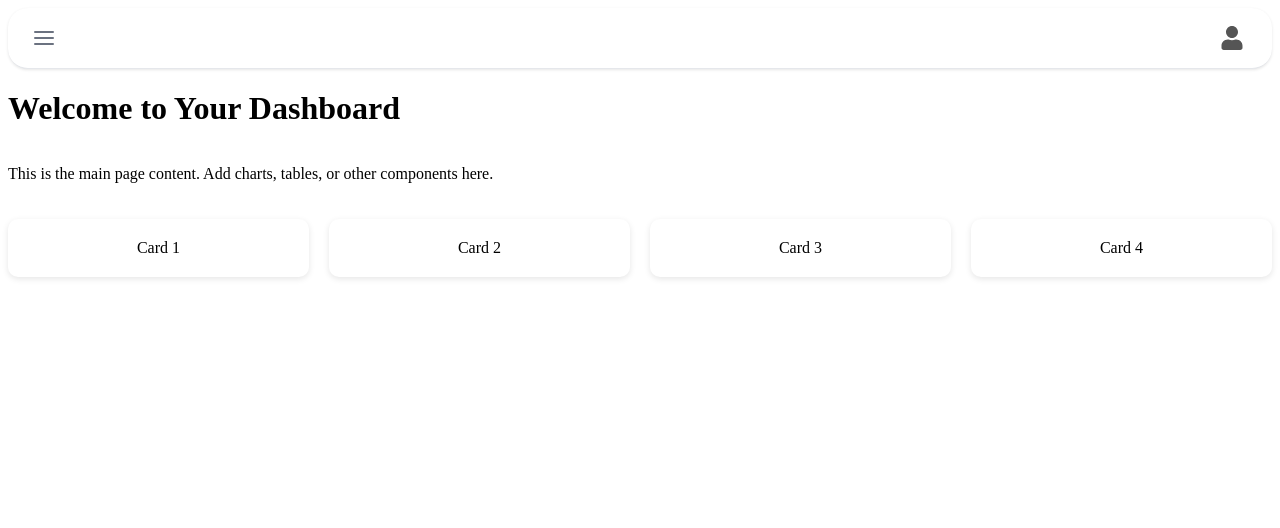
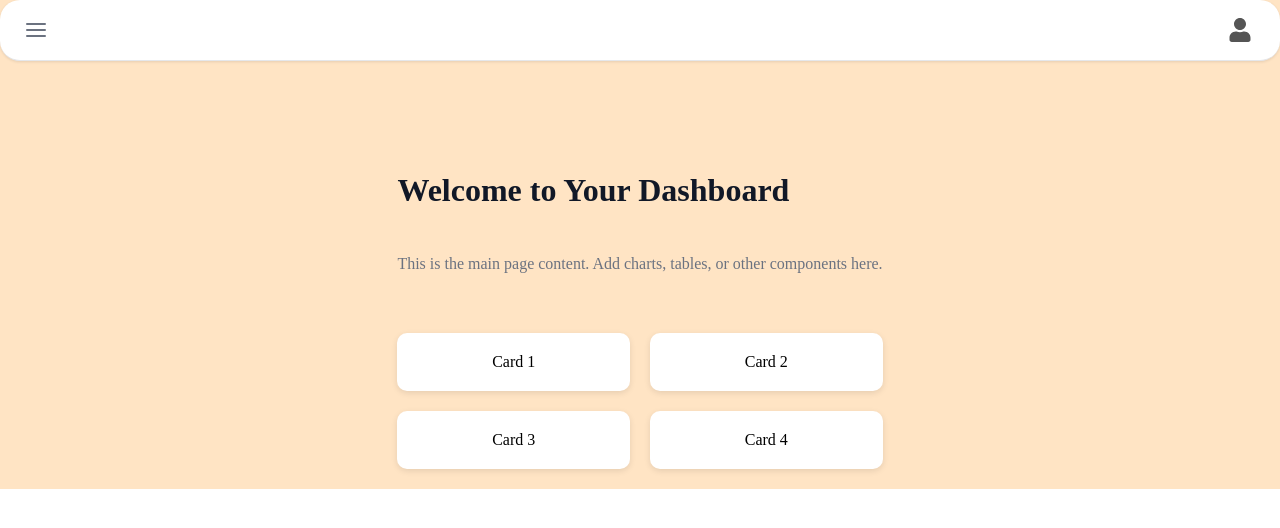
Before and after one commit to Agourd06/test2, a React (Vite) app: page / in a window 1280 px wide. Shown: the top 528 px of the page. Built offline with nearby package versions, Linux system fonts and the light colour scheme.

Commit message:
feat: add container to homepage

```diff
--- a/index.html
+++ b/index.html
@@ -8,7 +8,7 @@
     <title>Vite + React + TS</title>
   </head>
   <body>
-    <div id="root"></div>
+    <div id="root" style="background-color: bisque;"></div>
     <script type="module" src="/src/main.tsx"></script>
   </body>
 </html>
--- a/src/index.css
+++ b/src/index.css
@@ -22,13 +22,6 @@ a:hover {
   color: #535bf2;
 }
 
-body {
-  margin: 0;
-  display: flex;
-  place-items: center;
-  min-width: 320px;
-  min-height: 100vh;
-}
 
 h1 {
   font-size: 3.2em;
@@ -66,3 +59,7 @@ button:focus-visible {
     background-color: #f9f9f9;
   }
 } */
+body {
+  margin: 0;
+
+}
--- a/src/pages/HomePage.tsx
+++ b/src/pages/HomePage.tsx
@@ -1,9 +1,12 @@
 import React from "react";
 import MainLayout from "../layouts/MainLayout";
+import "../styles/pages/HomePage.css"; // <-- import CSS
 
 const HomePage: React.FC = () => {
   return (
     <MainLayout>
+      <div className="home-container">
+        <div className="hom">{/* Optional space/banner */}</div>
 
         <h1>Welcome to Your Dashboard</h1>
         <p>This is the main page content. Add charts, tables, or other components here.</p>
@@ -14,6 +17,7 @@ const HomePage: React.FC = () => {
           <div className="card">Card 3</div>
           <div className="card">Card 4</div>
         </div>
+      </div>
     </MainLayout>
   );
 };
--- a/src/styles/Header.css
+++ b/src/styles/Header.css
@@ -13,7 +13,7 @@
   display: flex;
   align-items: center;
   justify-content: space-between;
-  max-width: 1380px;
+  max-width: 1440px;
   margin: 0 auto;
   padding: 0 1rem;
   height: 60px;
--- a/src/styles/Sidebar.css
+++ b/src/styles/Sidebar.css
@@ -5,12 +5,12 @@
   border-right: 1px solid #e5e7eb;
   box-shadow: 2px 0 4px rgba(0, 0, 0, 0.05);
   position: fixed;
-  left: 0;
+  left: 5px;
   top: 60px;
   z-index: 1000;
   overflow: hidden;
   border-radius: 20px;
-  width: 200px;
+  width: 80px;
 }
 
 .sidebar-content {
--- /dev/null
+++ b/src/styles/pages/HomePage.css
@@ -0,0 +1,29 @@
+.home-container {
+  max-width: 1200px;
+  margin: 0 auto;
+  padding: 20px 15px;
+  display: flex;
+  flex-direction: column;
+  gap: 20px;
+}
+
+.home-container h1 {
+  font-size: 2rem;
+  font-weight: 700;
+  color: #111827;
+  margin-bottom: 10px;
+}
+
+.home-container p {
+  font-size: 1rem;
+  color: #6b7280;
+  margin-bottom: 20px;
+}
+
+
+
+
+
+.hom {
+  height: 50px;
+}
```
Lines whose indentation alone changed are shown as unchanged.
